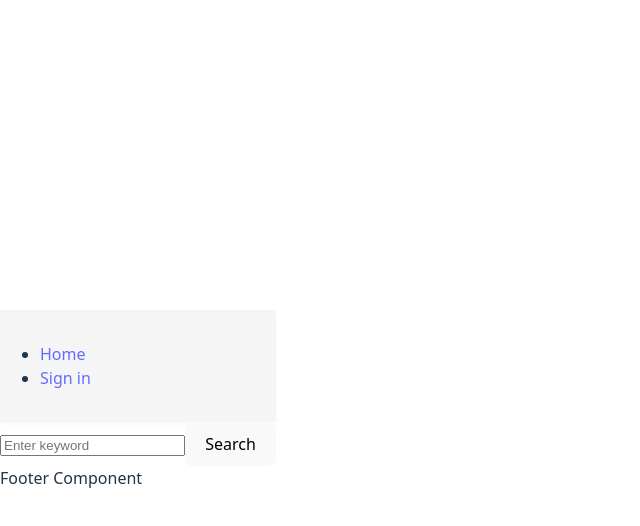
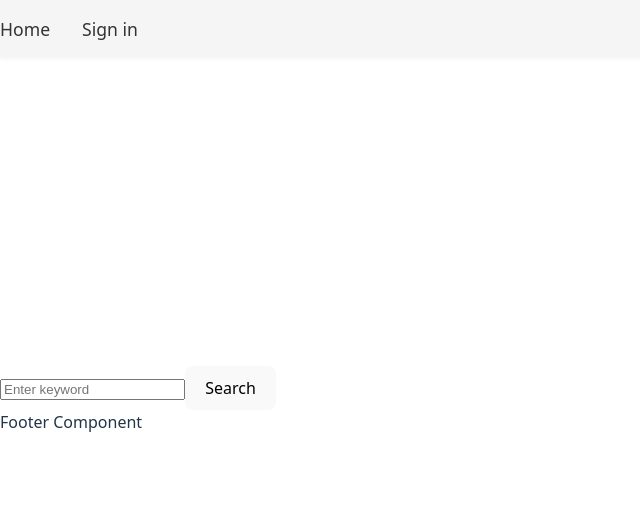
Before and after one commit to Bdotgo17/final-project, a React (Vite) app: page / in a window 1280 px wide. Shown: the top 526 px of the page, without its empty margins (0-640 px from the left). Built offline with nearby package versions, Linux system fonts and the light colour scheme.

Commit message:
header and navigation css

```diff
--- a/src/components/Header/Header.css
+++ b/src/components/Header/Header.css
@@ -1,9 +1,10 @@
 .header {
   width: 100%;
+  background: #f5f5f5;
   padding: 1rem 0;
-  background: #f5f5f5;
-  display: flex;
-  justify-content: flex-start;
-  align-items: center;
+  position: fixed; /* Sticks to the top */
+  top: 0;
+  left: 0;
+  z-index: 100;
   box-shadow: 0 2px 4px rgba(0,0,0,0.03);
 }
--- a/src/components/Navigation/Navigation.css
+++ b/src/components/Navigation/Navigation.css
@@ -1,3 +1,20 @@
-.Navigation {
-  /* Navigation styles go here */
+.Navigation ul {
+  display: flex;
+  gap: 2rem;
+  list-style: none;
+  margin: 0;
+  padding: 0;
+  align-items: center;
+  justify-content: flex-start;
 }
+
+.Navigation li {
+  margin: 0;
+}
+
+.Navigation a {
+  text-decoration: none;
+  color: #333;
+  font-weight: 500;
+  font-size: 1.1rem;
+}
```
